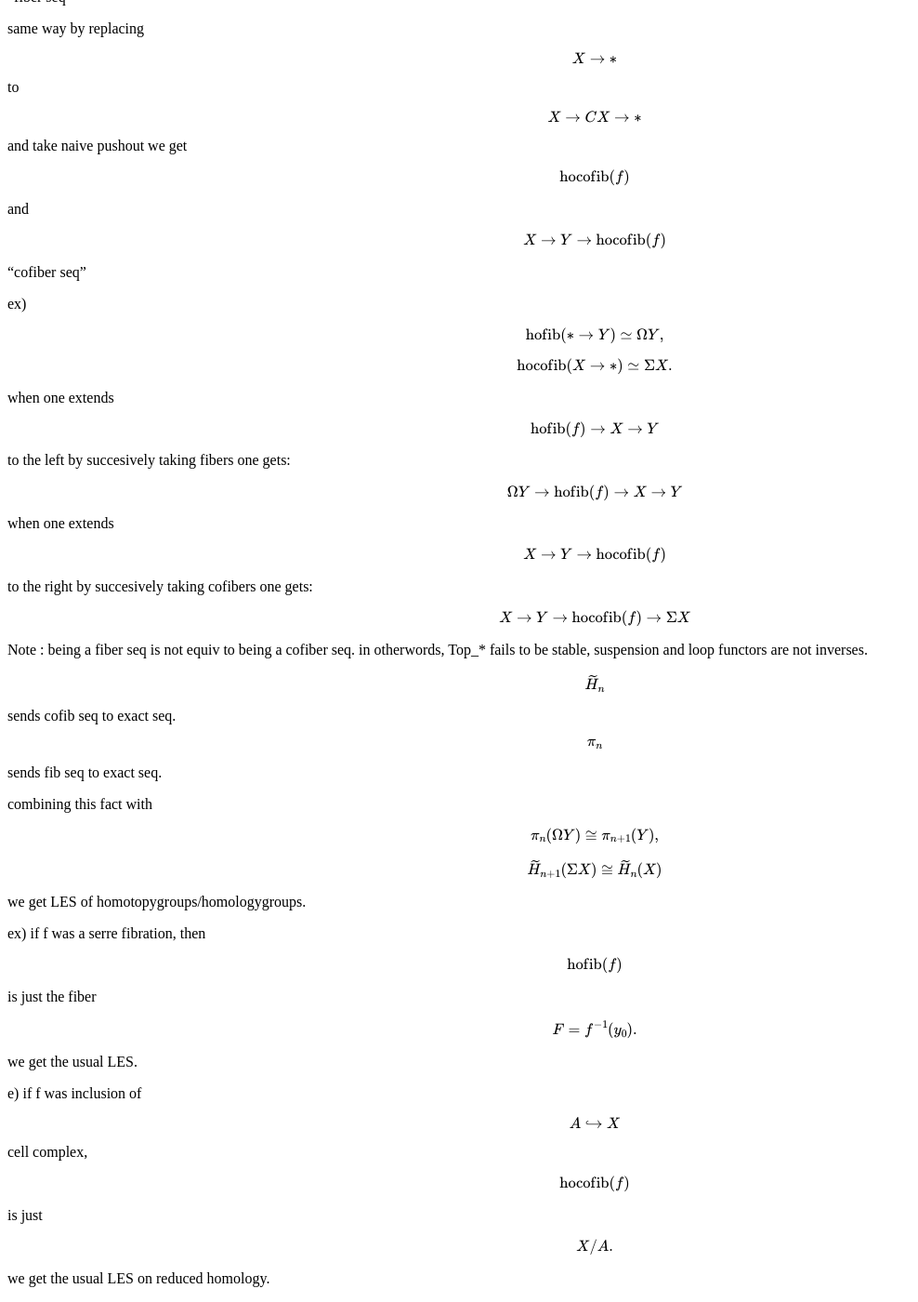
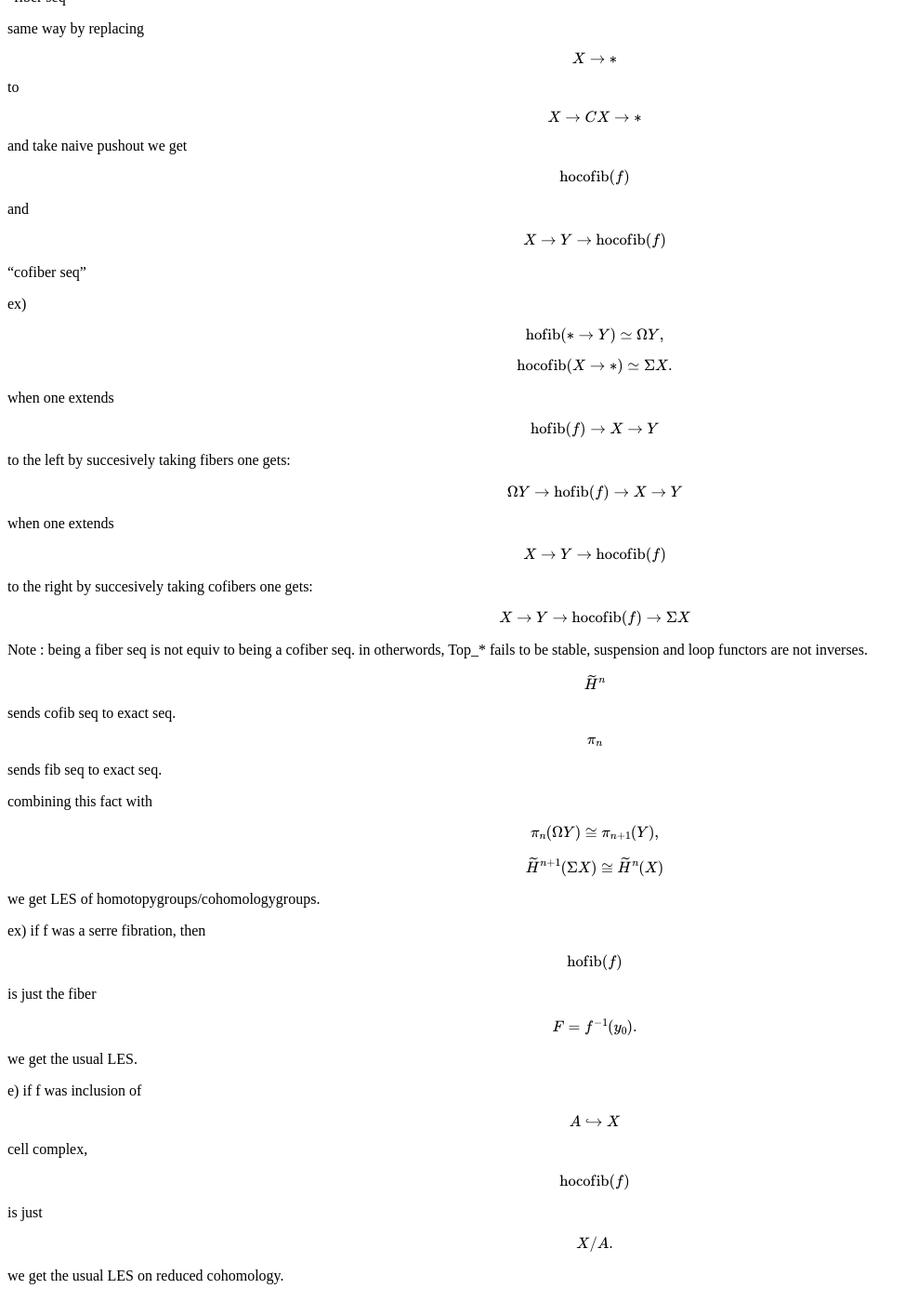
Before and after one commit to alchan00/alchan00.github.io, a Jekyll site: the page built from daily-notes/2026-10-05/index.md, in a window 1280 px wide and 1400 px high, scrolled down 2241 px. Shown: the whole window at 93% size, without its empty margins (0-988 px from the left). Built offline with Jekyll 4.4.1, drawn with Linux system fonts in a browser that asks for light colours; our own code applies the rules of GitHub Pages for plain Markdown files.

Commit message:
Update index.md

```diff
--- a/daily-notes/2026-10-05/index.md
+++ b/daily-notes/2026-10-05/index.md
@@ -261,7 +261,7 @@ $$
 Note : being a fiber seq is not equiv to being a cofiber seq. in otherwords, Top_* fails to be stable, suspension and loop functors are not inverses.
 
 $$
-\widetilde{H}_{n}
+\widetilde{H}^{n}
 $$
 
 sends cofib seq to exact seq.
@@ -279,10 +279,10 @@ $$
 $$
 
 $$
-\widetilde{H}_{n+1}(\Sigma X) \cong \widetilde{H}_{n}(X)
+\widetilde{H}^{n+1}(\Sigma X) \cong \widetilde{H}^{n}(X)
 $$
 
-we get LES of homotopygroups/homologygroups.
+we get LES of homotopygroups/cohomologygroups.
 
 ex) if f was a serre fibration, then
 
@@ -316,4 +316,4 @@ $$
 X/A.
 $$
 
-we get the usual LES on reduced homology.
+we get the usual LES on reduced cohomology.
```
